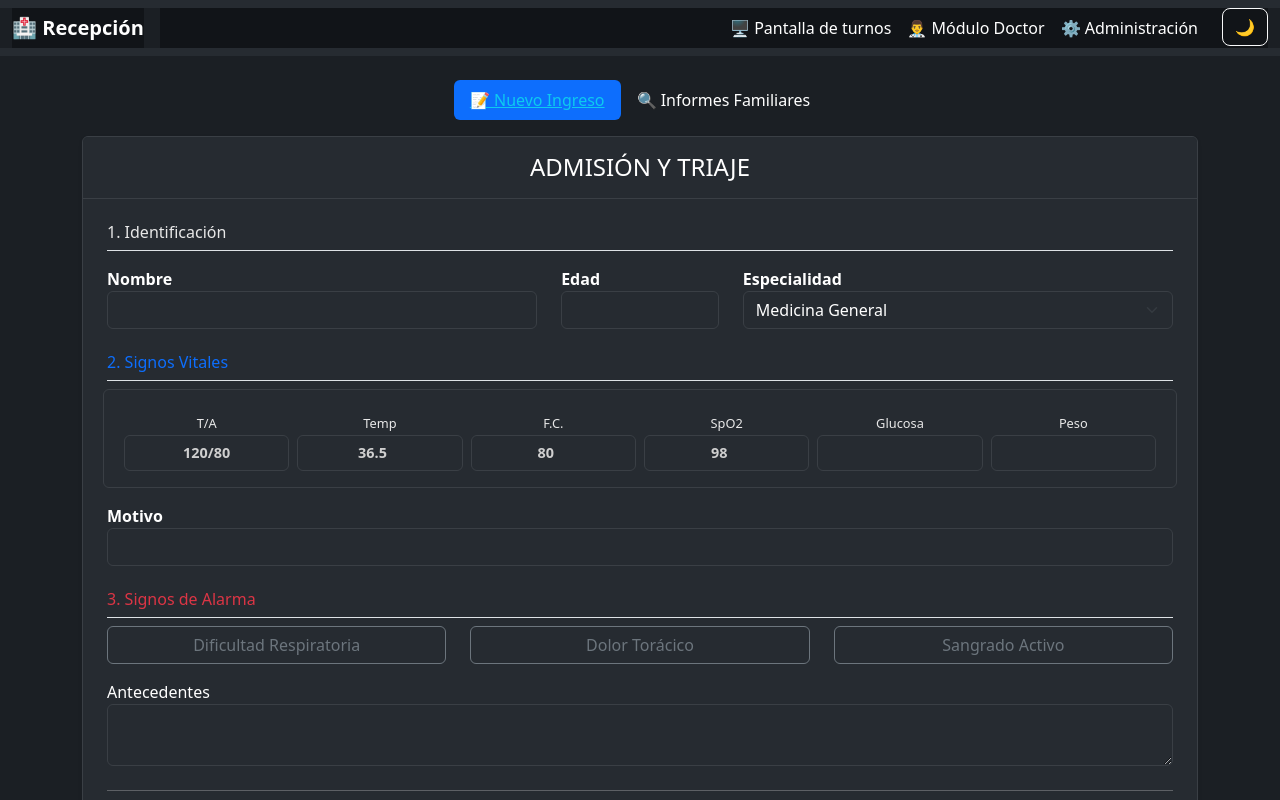
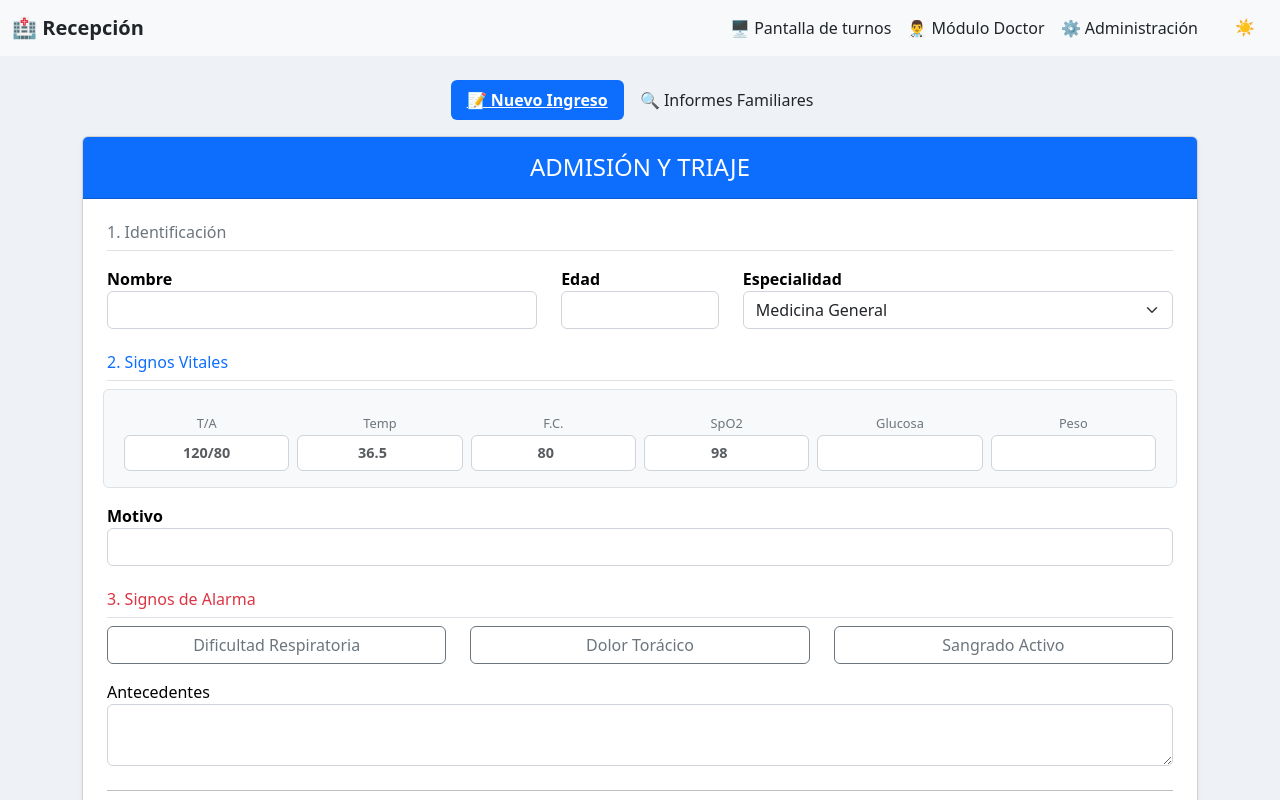
Before and after one commit to JuanECC/miturno, a plain HTML site: page recepcion.html in a window 1280 px wide. Shown: the top 800 px of the page. Drawn offline with nearby package versions, Linux system fonts and the light colour scheme.

Commit message:
feat: se hicieron correciones en el cambio de tema solucionando un error

```diff
--- a/recepcion.html
+++ b/recepcion.html
@@ -265,28 +265,36 @@
 const body = document.body;
 const btn = document.getElementById("darkModeBtn");
 
-// Aplicar preferencia guardada
-const modoGuardado = localStorage.getItem("modo");
-
-if (modoGuardado === "light") {
-  body.classList.add("light");
-  btn.textContent = "☀️";
-} else {
-  body.classList.add("dark");
-  btn.textContent = "🌙";
+// Función para aplicar el modo
+function aplicarModo(modo) {
+    if (modo === "dark") {
+        body.classList.add("dark-mode");
+        body.classList.remove("light-mode");
+        btn.textContent = "🌙";
+    } else {
+        body.classList.add("light-mode");
+        body.classList.remove("dark-mode");
+        btn.textContent = "☀️";
+    }
 }
 
+// Leer preferencia guardada
+const modoGuardado = localStorage.getItem("modo") || "light";
+aplicarModo(modoGuardado);
+
+// Cambiar modo al hacer click
 btn.addEventListener("click", () => {
-  if (body.classList.contains("dark")) {
-    body.classList.replace("dark", "light");
-    localStorage.setItem("modo", "light");
-    btn.textContent = "☀️";
-  } else {
-    body.classList.replace("light", "dark");
-    localStorage.setItem("modo", "dark");
-    btn.textContent = "🌙";
-  }
+    const nuevoModo = body.classList.contains("dark-mode") ? "light" : "dark";
+    localStorage.setItem("modo", nuevoModo);
+    aplicarModo(nuevoModo);
 });
+
+// Opcional: sincronizar en otras pestañas abiertas
+window.addEventListener("storage", (e) => {
+    if (e.key === "modo") aplicarModo(e.newValue);
+});
+
+
 </script>
 
 </body>
--- /dev/null
+++ b/rsc/css_admin.css
@@ -0,0 +1,72 @@
+ /* --------- Temas (claro / oscuro) --------- */
+
+    /* modo oscuro */
+    .dark-mode {
+      background-color: #121417 !important;
+      color: #fff !important;
+    }
+    .dark-mode .navbar { background-color: #0f1315 !important; }
+    .dark-mode .nav-link, .dark-mode .navbar-brand { color: #fff !important; }
+    .dark-mode .nav-link.active { color: #0dcaf0 !important; }
+
+    .dark-mode .card,
+    .dark-mode .bg-white,
+    .dark-mode .bg-light {
+      background-color: #1f2529 !important;
+      color: #e9eef1 !important;
+      border-color: #2f3539 !important;
+    }
+
+    .dark-mode input,
+    .dark-mode select,
+    .dark-mode textarea,
+    .dark-mode .form-control,
+    .dark-mode .form-select {
+      background-color: #23282b !important;
+      color: #e9eef1 !important;
+      border-color: #3a3f42 !important;
+    }
+
+    /* Chart.js ejes/labels (valor por defecto - se actualizará en JS) */
+    /* (Se deja sin estilo CSS; lo configuramos desde JS) */
+
+
+    /* modo claro (por defecto visual si el body NO tiene .dark-mode) */
+    body:not(.dark-mode) {
+      background-color: #f4f6f9 !important;
+      color: #212529 !important;
+    }
+    body:not(.dark-mode) .navbar { background-color: #212529 !important; }
+    body:not(.dark-mode) .nav-link,
+    body:not(.dark-mode) .navbar-brand { color: #ffffff !important; } /* se usó navbar-dark en HTML */
+
+    body:not(.dark-mode) .card,
+    body:not(.dark-mode) .bg-white,
+    body:not(.dark-mode) .bg-light {
+      background-color: #ffffff !important;
+      color: #212529 !important;
+    }
+
+    /* Ajustes visuales generales */
+    .stat-card { border: none; border-radius: 10px; transition: transform 0.3s; }
+    .stat-card:hover { transform: translateY(-5px); }
+    .icon-box { font-size: 2rem; opacity: 0.9; }
+
+    /* tarjeta de header de gráfica blanca en ambos modos: la dejamos como bg-white,
+       pero en dark-mode .bg-white ya es oscura (ver arriba) */
+    .card-header.py-3.bg-white { background-color: #ffffff; }
+
+    /* forzar que los headers queden correctos en dark-mode */
+    .dark-mode .card-header.py-3.bg-white {
+      background-color: #2a2f33 !important;
+      color: #cfe8ff !important;
+    }
+
+    /* botón de modo */
+    #darkModeBtn { border-radius: 8px; }
+
+    /* margen de la página para separar el contenido del borde superior */
+    body { margin: 0; padding: 0; }
+
+    /* evitar que alguna regla previa sobreescriba el fondo oscuro: */
+    html, body, .container { min-height: 100%; height: 100%; }
--- a/rsc/css_recepcion.css
+++ b/rsc/css_recepcion.css
@@ -1,120 +1,131 @@
+/* ============================================
+   🎨 MODO CLARO (por defecto)
+============================================ */
+body {
+  background-color: #eef2f7;
+  color: #212529;
+}
+
+.container,
+.main-wrapper,
+.content-wrapper {
+  background-color: #eef2f7;
+}
+
+.card {
+  background-color: white;
+  color: black;
+}
+
+.bg-light,
+.bg-white {
+  background-color: white;
+  color: #212529;
+}
+
+.navbar {
+  background-color: #e9ecef;
+}
+
+.nav-link,
+.navbar-brand {
+  color: #212529;
+}
+
+.nav-link.active {
+  font-weight: bold;
+  text-decoration: underline;
+}
+
+input,
+select,
+textarea,
+.form-control,
+.form-select,
+.input-group-text {
+  background-color: white;
+  color: #212529;
+  border: 1px solid #ced4da;
+}
+
+.input-vital {
+  font-size: 0.9rem;
+  text-align: center;
+  font-weight: bold;
+  color: #0d6efd;
+}
+
+.label-vital {
+  font-size: 0.8rem;
+  text-align: center;
+  display: block;
+  margin-bottom: 2px;
+  color: #6c757d;
+}
 
 /* ============================================
    🌙 MODO OSCURO
 ============================================ */
-body.dark {
+body.dark-mode {
   background-color: #1b1f24 !important;
   color: white !important;
 }
 
-/* Fondo detrás del formulario */
-body.dark .container,
-body.dark .main-wrapper,
-body.dark .content-wrapper {
-    background-color: #1b1f24 !important;
+body.dark-mode .container,
+body.dark-mode .container-fluid,
+body.dark-mode .main-wrapper,
+body.dark-mode .content-wrapper {
+  background-color: #1b1f24 !important;
 }
 
-/* Tarjetas */
-body.dark .card {
+body.dark-mode .card,
+body.dark-mode .bg-light,
+body.dark-mode .bg-white,
+body.dark-mode .card-header,
+body.dark-mode .shadow-sm,
+body.dark-mode .p-3,
+body.dark-mode .container-fluid {
   background-color: #262b31 !important;
   color: white !important;
   border-color: #3a3f45 !important;
 }
 
-/* Elementos que Bootstrap deja en blanco */
-body.dark .bg-light,
-body.dark .bg-white,
-body.dark .border,
-body.dark .card-header,
-body.dark .shadow-sm,
-body.dark .p-3,
-body.dark .container-fluid {
-  background-color: #262b31 !important;
-  color: white !important;
-  border-color: #3a3f45 !important;
-}
-
-/* Navbar */
-body.dark .navbar,
-body.dark .navbar-nav,
-body.dark .navbar-collapse {
+body.dark-mode .navbar,
+body.dark-mode .navbar-nav,
+body.dark-mode .navbar-collapse {
   background-color: #111418 !important;
 }
 
-body.dark .nav-link,
-body.dark .navbar-brand,
-body.dark .navbar-nav .nav-link {
+body.dark-mode .nav-link,
+body.dark-mode .navbar-brand {
   color: white !important;
 }
 
-body.dark .nav-link.active {
+body.dark-mode .nav-link.active {
   color: #0dcaf0 !important;
   text-decoration: underline;
 }
 
-/* ============================================
-   🩺 SIGNOS VITALES — Inputs y etiquetas
-============================================ */
-body.dark input,
-body.dark select,
-body.dark textarea,
-body.dark .form-control,
-body.dark .input-group-text {
-    background-color: #3a3f45 !important;
-    color: white !important;
-    border: 1px solid #555 !important;
+body.dark-mode input,
+body.dark-mode select,
+body.dark-mode textarea,
+body.dark-mode .form-control,
+body.dark-mode .form-select,
+body.dark-mode .input-group-text {
+  background-color: #3a3f45 !important;
+  color: white !important;
+  border: 1px solid #555 !important;
 }
 
-body.dark input::placeholder {
-    color: #cfcfcf !important;
+body.dark-mode input::placeholder {
+  color: #cfcfcf !important;
 }
 
-body.dark .label-vital,
-body.dark .text-secondary,
-body.dark .input-group-text {
-    color: #e8e8e8 !important;
+body.dark-mode .label-vital,
+body.dark-mode .text-secondary,
+body.dark-mode .input-group-text {
+  color: #e8e8e8 !important;
 }
-
-
-/* ============================================
-   ☀️ MODO CLARO
-============================================ */
-body.light {
-  background-color: #eef2f7 !important;
-  color: #212529 !important;
-}
-
-body.light .container,
-body.light .content-wrapper {
-    background-color: #eef2f7 !important;
-}
-
-body.light .card {
-  background-color: white !important;
-  color: black !important;
-}
-
-/* Restaurar bg-light */
-body.light .bg-light {
-  background-color: white !important;
-  color: #212529 !important;
-}
-
-/* Navbar claro */
-body.light .navbar {
-  background-color: #e9ecef !important;
-}
-
-body.light .nav-link,
-body.light .navbar-brand {
-  color: #212529 !important;
-}
-
-body.light .nav-link.active {
-  font-weight: bold;
-  text-decoration: underline;
-}
-
 
 /* ============================================
    🎛 BOTÓN MODO OSCURO
@@ -123,9 +134,8 @@ body.light .nav-link.active {
   border-radius: 8px;
 }
 
-
 /* ============================================
-   🎨 ESTILOS NORMALES
+   🩺 ESTILOS DE BOTONES DE PRIORIDAD
 ============================================ */
 .priority-btn { height: 50px; font-weight: bold; }
 .btn-nivel-1 { background-color: #dc3545; color: white; }
@@ -134,71 +144,17 @@ body.light .nav-link.active {
 .btn-nivel-4 { background-color: #198754; color: white; }
 .btn-nivel-5 { background-color: #0d6efd; color: white; }
 
-.input-vital {
-    font-size: 0.9rem;
-    text-align: center;
-    font-weight: bold;
-    color: #0d6efd;
-}
-
-.label-vital {
-    font-size: 0.8rem;
-    text-align: center;
-    display: block;
-    margin-bottom: 2px;
-    color: #6c757d;
-}
-
-/* ---------- Fondo por defecto — SOLO cuando NO es modo oscuro ---------- */
-body:not(.dark) {
-  background-color: #eef2f7 !important;
-  color: #212529 !important;
-}
-
-/* ---------- Forzar fondo oscuro cuando body tiene la clase .dark ---------- */
-body.dark {
-  background-color: #1b1f24 !important;
-  color: white !important;
-}
-
-/* Forzar que containers y el área alrededor del form también cambien */
-body.dark .container,
-body.dark .container-fluid,
-body.dark .main-wrapper,
-body.dark .content-wrapper {
-  background-color: #1b1f24 !important;
-}
-
-/* Forzar navbar links en modo oscuro */
-body.dark .navbar,
-body.dark .navbar .nav-link,
-body.dark .navbar-brand {
-  background-color: #111418 !important;
-  color: #ffffff !important;
-}
-
-/* Asegurar inputs, selects y áreas blancas */
-body.dark input,
-body.dark select,
-body.dark textarea,
-body.dark .form-control,
-body.dark .form-select,
-body.dark .bg-light,
-body.dark .bg-white {
-  background-color: #262b31 !important;
-  color: #ffffff !important;
-  border-color: #3a3f45 !important;
-}
-
-
-
-/* Informes */
+/* ============================================
+   📄 INFORMES DE PACIENTES
+============================================ */
 .resultado-informe { border-left: 5px solid #0d6efd; background-color: white; }
 .estado-ALTA { border-color: #198754; }
 .estado-CIRUGIA { border-color: #dc3545; }
 .estado-OBSERVACION { border-color: #ffc107; }
 
-/* Impresión */
+/* ============================================
+   🖨 IMPRESIÓN
+============================================ */
 @media print {
     body * { visibility: hidden; }
     #formato-impresion, #formato-impresion * { visibility: visible; display: block; }
```
Also changed, not shown: admin.html (+24 -95 lines).
